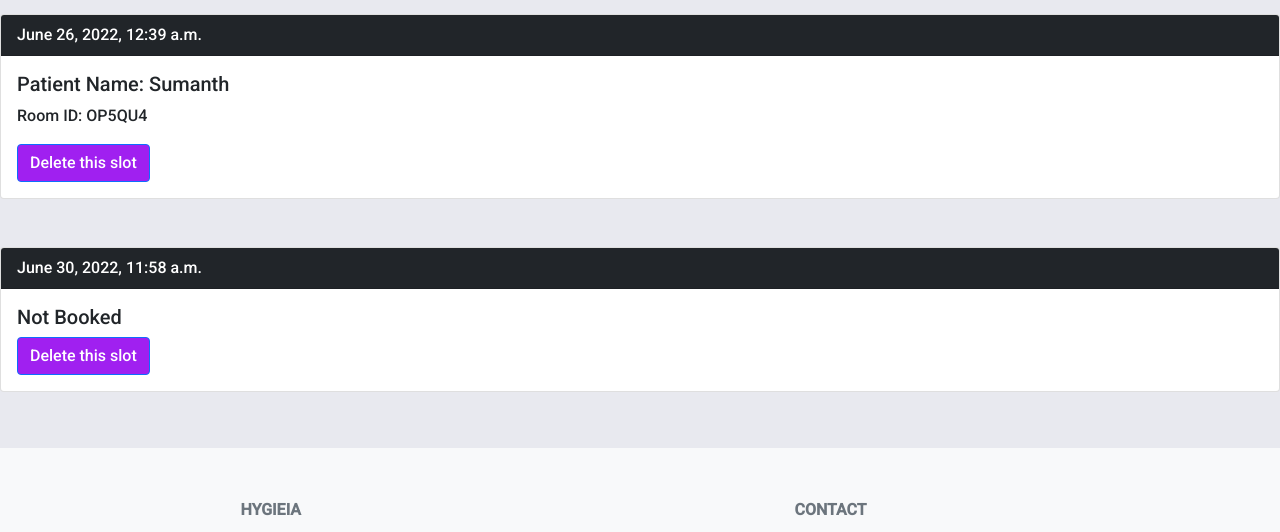
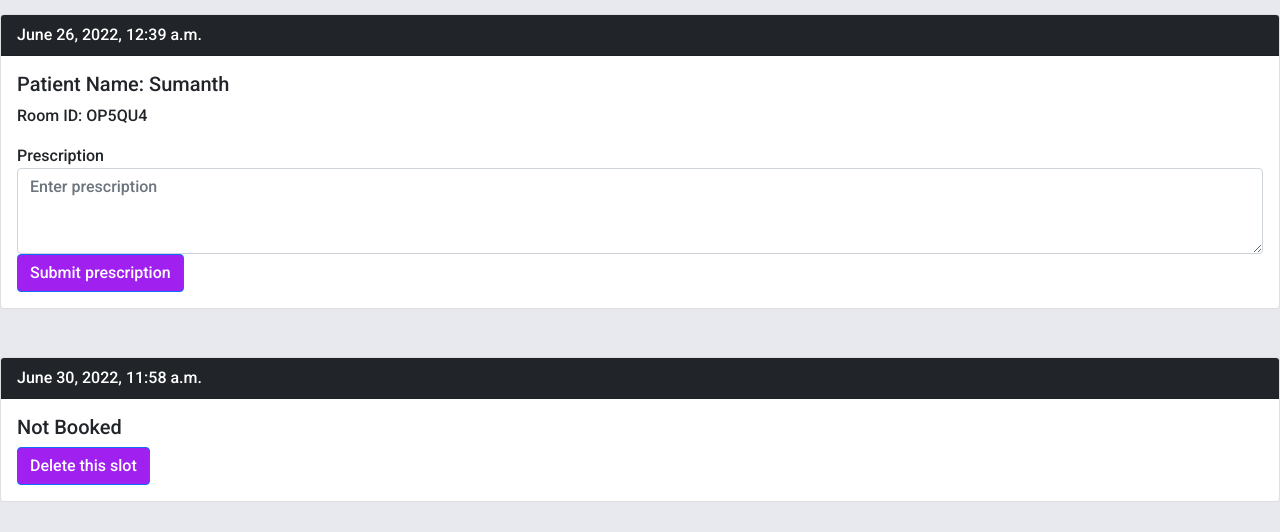
Before and after one commit to sumanth2002629/Hygieia, a Django app: page /doctor/view_slots/ in a window 1280 px wide. Shown: the part 82-614 px from the top of the page. Run offline with Django 4.2, Linux system fonts and the light colour scheme; a user stored in the database is signed in; data comes from the database, SQL or seed files in the repository; both versions use the stored data as it was after the commit.

Commit message:
prescription mailing done

```diff
--- a/doctor/templates/doctor/view_slots.html
+++ b/doctor/templates/doctor/view_slots.html
@@ -36,9 +36,19 @@
                </h5>
                {% if slot.room_id %}
                <p class="card-text">Room ID: {{slot.room_id}}</p>
+               <div class="form-group">
+                  <label for="exampleFormControlTextarea1">Prescription</label>
+                  <textarea class="form-control" id="prescription" name="prescription" placeholder="Enter prescription" rows="3"></textarea>
+                </div>
                {% endif %}
                <input type="hidden" name="apptno" value="{{slot.id}}"/>
+               {% if slot.patient_name %}
+               <input type="submit" value="Submit prescription"  class="btn btn-primary" style="background-color: #A020F0;">
+
+               {%else%}
                <input type="submit" value="Delete this slot"  class="btn btn-primary" style="background-color: #A020F0;">
+                {%endif%}
+
             </form>
             </div>
           </div>
--- a/doctor/views.py
+++ b/doctor/views.py
@@ -1,7 +1,8 @@
 from xml.etree.ElementTree import fromstring
 from django.shortcuts import render,redirect
 from doctor.models import Free_Slots
-from register_login.models import Doctor,Patient
+from register_login.models import Doctor,Patient,User
+from django.core.mail import send_mail
 
 # Create your views here.
 
@@ -41,8 +42,24 @@ def view_slots(request):
     print(request.GET)
     # print(request.POST)
 
+    if "apptno" in request.GET:
+        slot = Free_Slots.objects.get(id=int(request.GET["apptno"]))
 
-    if "apptno" in request.GET:
+        if slot.is_booked:
+            prescription = request.GET['prescription']
+            date  = slot.time
+            subject = "Prescription"
+            message = "Hello Maam/Sir\n Here is your prescription for appointment sceduled on " +str(date) +"\n Prescription:\n" + prescription
+            patient_emailid = User.objects.get(username = slot.patient_name).email
+            send_mail (
+                subject,
+                message,
+                "hygieahh2@outlook.com",
+                [patient_emailid],
+                fail_silently=False,
+
+
+            )
         Free_Slots.objects.get(id=int(request.GET['apptno'])).delete()
 
     username= request.user.username
```
Also changed, not shown: db.sqlite3.
